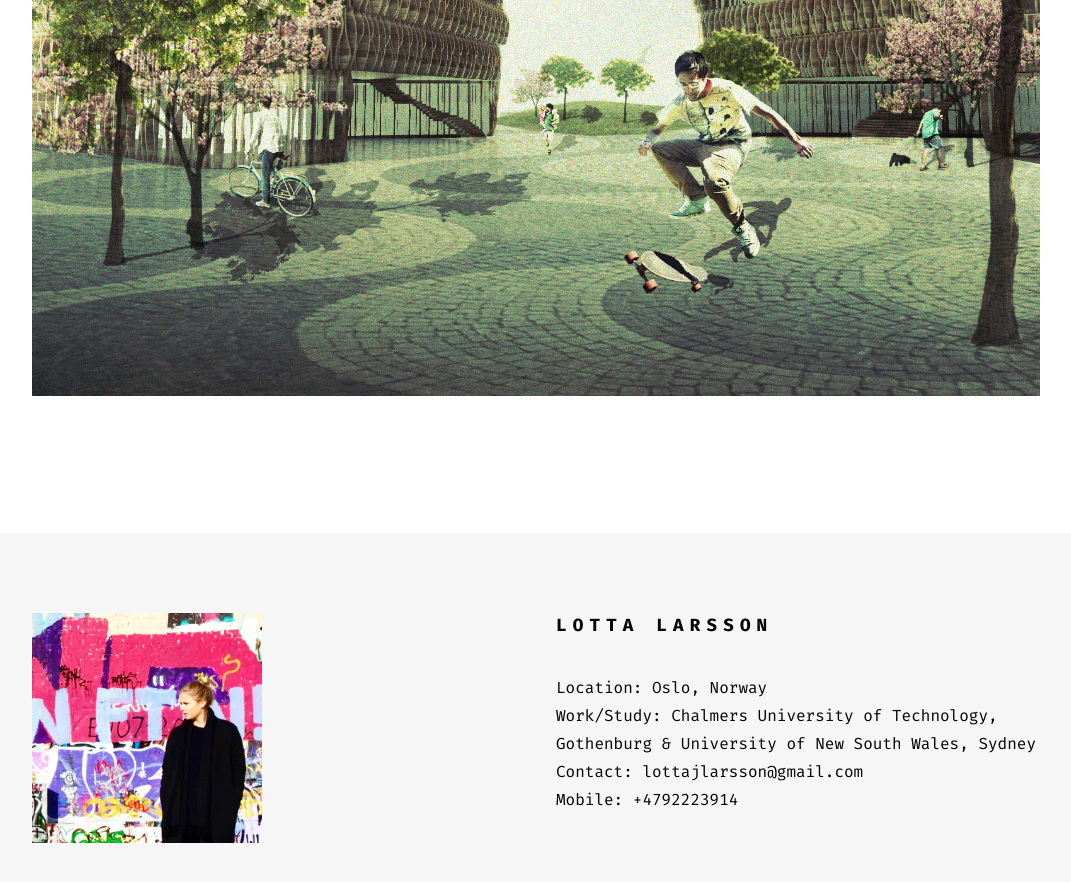
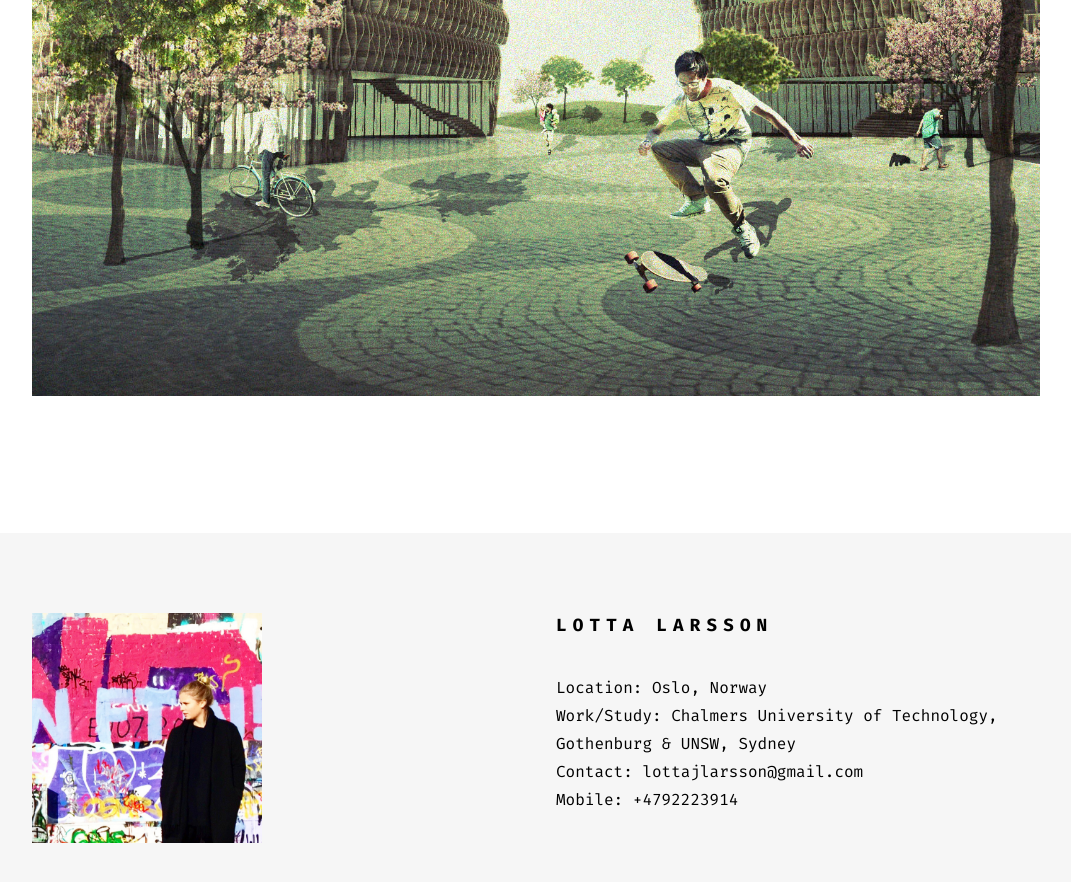
Before and after one commit to lottalarsson/lottalarsson.github.io, a Jekyll site: the page built from _posts/2015-03-04-Units.md, in a window 1280 px wide and 900 px high, scrolled down 4546 px. Shown: the top 882 px of the window, without its empty margins (104-1175 px from the left). Built offline with Jekyll 4.4.1, drawn with Linux system fonts in a browser that asks for light colours; nearby versions of some CDN libraries.

Commit message:
Update footer.html

```diff
--- a/_includes/footer.html
+++ b/_includes/footer.html
@@ -7,7 +7,7 @@
       <h2>Lotta Larsson</h2>
       <p>
         Location: Oslo, Norway<br>
-        Work/Study: Chalmers University of Technology, Gothenburg & University of New South Wales, Sydney<br>
+        Work/Study: Chalmers University of Technology, Gothenburg & UNSW, Sydney<br>
         Contact: lottajlarsson@gmail.com<br>
         Mobile: +4792223914
       </p>
```
